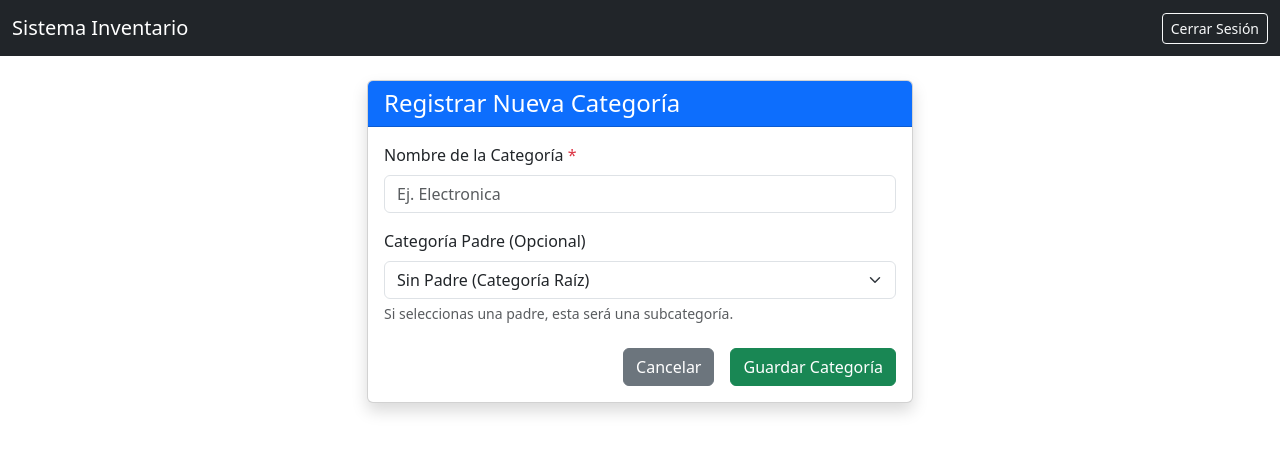
After one commit to AngelMontecino/sistema_inventario_practica, a Django app: template frontend/web/templates/crear_categoria.html in a window 1280 px wide. The commit adds this page. Shown: the top 453 px of the page. Run offline with Django 5.2, Linux system fonts and the light colour scheme; the template is opened without the code that fills it, so the values that code supplies are empty.

Commit message:
Crear categorias

```diff
--- /dev/null
+++ b/frontend/web/templates/crear_categoria.html
@@ -0,0 +1,47 @@
+{% extends 'base.html' %}
+
+{% block title %}Nueva Categoría - Sistema Inventario{% endblock %}
+
+{% block content %}
+<div class="row justify-content-center">
+    <div class="col-md-6">
+        <div class="card shadow">
+            <div class="card-header bg-primary text-white">
+                <h4 class="mb-0">Registrar Nueva Categoría</h4>
+            </div>
+            <div class="card-body">
+                {% if error %}
+                <div class="alert alert-danger">{{ error }}</div>
+                {% endif %}
+
+                <form method="POST">
+                    {% csrf_token %}
+
+                    <div class="mb-3">
+                        <label for="nombre" class="form-label">Nombre de la Categoría <span
+                                class="text-danger">*</span></label>
+                        <input type="text" class="form-control" id="nombre" name="nombre" placeholder="Ej. Electronica"
+                            required>
+                    </div>
+
+                    <div class="mb-3">
+                        <label for="id_padre" class="form-label">Categoría Padre (Opcional)</label>
+                        <select class="form-select" id="id_padre" name="id_padre">
+                            <option value="">Sin Padre (Categoría Raíz)</option>
+                            {% for cat in categorias %}
+                            <option value="{{ cat.id_categoria }}">{{ cat.nombre }}</option>
+                            {% endfor %}
+                        </select>
+                        <div class="form-text">Si seleccionas una padre, esta será una subcategoría.</div>
+                    </div>
+
+                    <div class="d-grid gap-2 d-md-flex justify-content-md-end mt-4">
+                        <a href="{% url 'lista_productos' %}" class="btn btn-secondary me-md-2">Cancelar</a>
+                        <button type="submit" class="btn btn-success">Guardar Categoría</button>
+                    </div>
+                </form>
+            </div>
+        </div>
+    </div>
+</div>
+{% endblock %}
--- a/frontend/web/templates/productos.html
+++ b/frontend/web/templates/productos.html
@@ -5,7 +5,10 @@
 {% block content %}
 <div class="d-flex justify-content-between align-items-center mb-4">
     <h1>Listado de Productos</h1>
-    <a href="{% url 'crear_producto' %}" class="btn btn-primary">Nuevo Producto</a>
+    <div class="btn-group">
+        <a href="{% url 'crear_categoria' %}" class="btn btn-outline-primary">Nueva Categoría</a>
+        <a href="{% url 'crear_producto' %}" class="btn btn-primary">Nuevo Producto</a>
+    </div>
 </div>
 
 {% if error %}
--- a/frontend/web/urls.py
+++ b/frontend/web/urls.py
@@ -10,4 +10,5 @@ urlpatterns = [
     path('logout/', views.logout_view, name='logout'),
     path('productos/', views.lista_productos, name='lista_productos'),
     path('productos/nuevo', views.crear_producto, name='crear_producto'),
+    path('productos/categorias/nueva', views.crear_categoria, name='crear_categoria'),
 ]
```
Also changed, not shown: frontend/web/views.py (+46 -0 lines).
